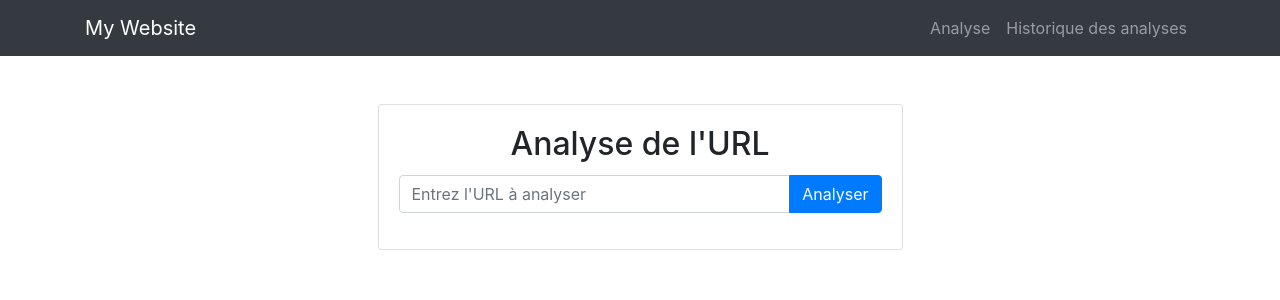
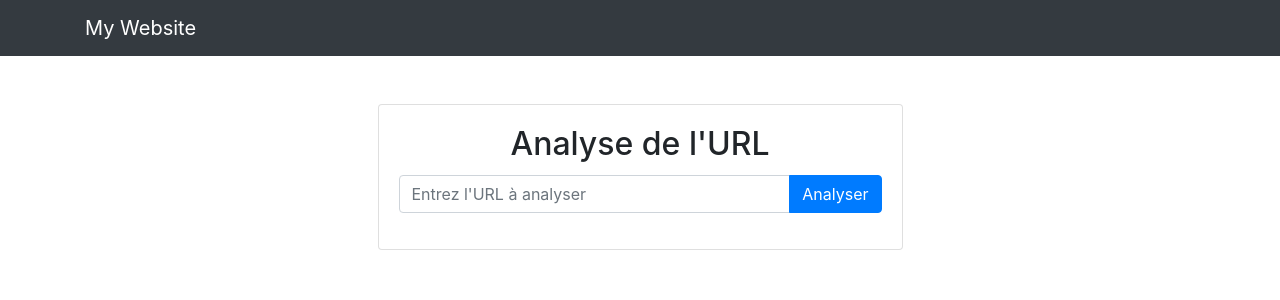
Before and after one commit to Maggle404/pythonSEO, a Flask app: page /analyze in a window 1280 px wide. Shown: the top 300 px of the page. Run offline with Flask 3, Linux system fonts and the light colour scheme; parts of the project's set-up code (start-up, migrations or seed data) failed here and were passed over; some libraries are stand-ins or nearby versions.

Commit message:
manual merge

```diff
--- a/pythonseo/main.py
+++ b/pythonseo/main.py
@@ -76,6 +76,9 @@ class UserForm(FlaskForm):
     email = StringField('Votre mail', validators=[DataRequired()])
     password = PasswordField('Votre mot de passe', validators=[DataRequired()])
 
+@app.route('/')
+def index():
+    return redirect(url_for('register'))
 
 @app.route('/inscription', methods=['GET', 'POST'])
 def register():
@@ -89,6 +92,11 @@ def register():
         return redirect(url_for('login')) #remplacer par une bonne url
     return render_template('/signup.html', form=form)
 
+@app.route('/logout')
+def logout():
+    if 'user_id' in session:
+        session.pop('user_id')
+    return redirect(url_for('login'))
 
 @app.route('/login', methods=['GET', 'POST'])
 def login():
@@ -100,7 +108,7 @@ def login():
         user = Users.query.filter_by(email=email).first()
         if user and bcrypt.check_password_hash(user.password, password):
             session['user_id'] = user.id
-            return redirect(url_for('home')) #remplacer par une bonne url
+            return redirect(url_for('analyze')) #remplacer par une bonne url
         else:
             return "Invalid"
 
--- a/pythonseo/templates/base.html
+++ b/pythonseo/templates/base.html
@@ -12,17 +12,22 @@
     <nav class="navbar navbar-expand-lg navbar-dark bg-dark">
         <div class="container">
             <a class="navbar-brand" href="#">My Website</a>
-            <button class="navbar-toggler" type="button" data-toggle="collapse" data-target="#navbarNav" aria-controls="navbarNav" aria-expanded="false" aria-label="Toggle navigation">
+            <button class="navbar-toggler"   type="button" data-toggle="collapse" data-target="#navbarNav" aria-controls="navbarNav" aria-expanded="false" aria-label="Toggle navigation">
                 <span class="navbar-toggler-icon"></span>
             </button>
             <div class="collapse navbar-collapse" id="navbarNav">
                 <ul class="navbar-nav ml-auto">
+                    {% if session.user_id %}
                     <li class="nav-item">
-                        <a class="nav-link" href="analyse_form.html">Analyse</a>
+                        <a class="nav-link" href="{{ url_for('analyze') }}">Analyse</a>
                     </li>
                     <li class="nav-item">
-                        <a class="nav-link" href="hisory.html">Historique des analyses</a>
+                        <a class="nav-link" href="{{ url_for('history') }}">Historique des analyses</a>
                     </li>
+                    <li class="nav-item">
+                        <a class="nav-link" href="{{ url_for('logout') }}">Déconnexion</a>
+                    </li>
+                    {% endif %}
                 </ul>
             </div>
         </div>
```
